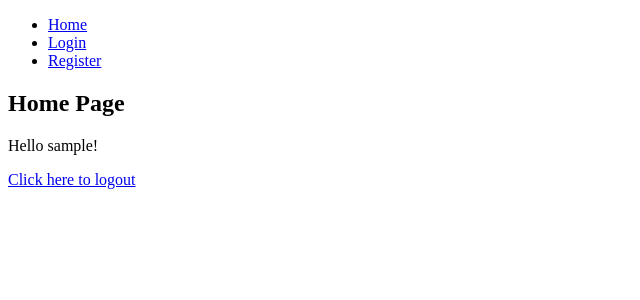
After one commit to leonidasyopan/php-polindo, a PHP site: page /home.php in a window 1280 px wide. The commit adds this page. Shown: the top 300 px of the page, without its empty margins (0-640 px from the left). Run offline with PHP 8.4, Linux system fonts and the light colour scheme; the visitor is signed in with stand-in values (Sample User, id 1).

Commit message:
some adjustments made

```diff
--- a/checklogin.php
+++ b/checklogin.php
@@ -29,7 +29,7 @@
             if($password == $table_password)
             {
              $_SESSION['user'] = $username; //set the username in a session. This serves as a global variable
-             header("location: index.php"); // redirects the user to the authenticated home page
+             header("location: home.php"); // redirects the user to the authenticated home page
             }
         }
         else
--- /dev/null
+++ b/home.php
@@ -0,0 +1,37 @@
+<!DOCTYPE html>
+<html lang="en">
+<head>
+    <meta charset="UTF-8">
+    <meta name="viewport" content="width=device-width, initial-scale=1.0">
+    <meta http-equiv="X-UA-Compatible" content="ie=edge">
+    <title>Polishing my PHP</title>
+</head>
+<?php
+    session_start(); // starts the session
+    if($_SESSION['user']){ // checks if user is logged in
+    }
+    else {
+        header("location: index.php"); // redirects if user is not logged in
+    }
+    $user = $_SESSION['user']; // assigns user value
+?>
+<body>
+    <header>
+        <nav>
+            <ul>
+                <li><a href="index.php">Home</a></li>
+                <li><a href="login.php">Login</a></li>
+                <li><a href="register.php">Register</a></li>
+            </ul>
+        </nav>
+    </header>
+    <main>
+        <h2>Home Page</h2>
+        <p>Hello <?php Print "$user"?>!</p> <!-- Displays user's name -->
+        <a href="logout.php">Click here to logout</a><br>
+
+    </main>
+    <footer>
+    </footer>
+</body>
+</html>
```
